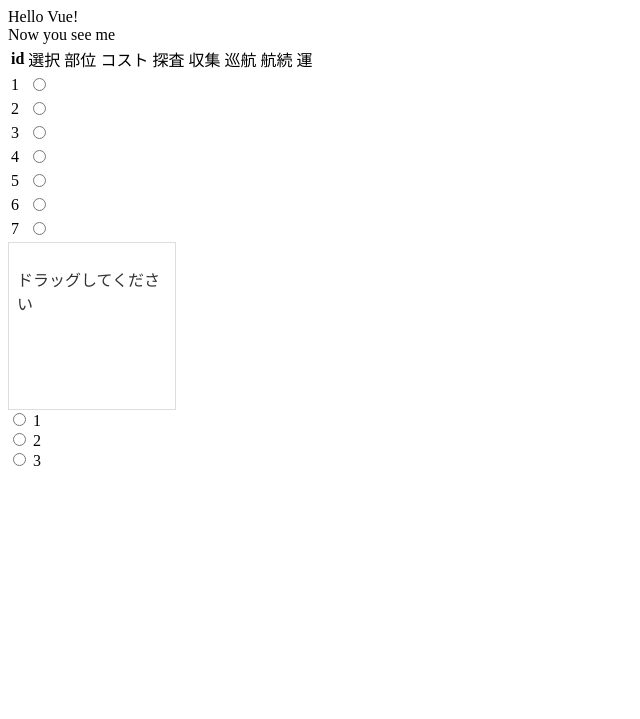
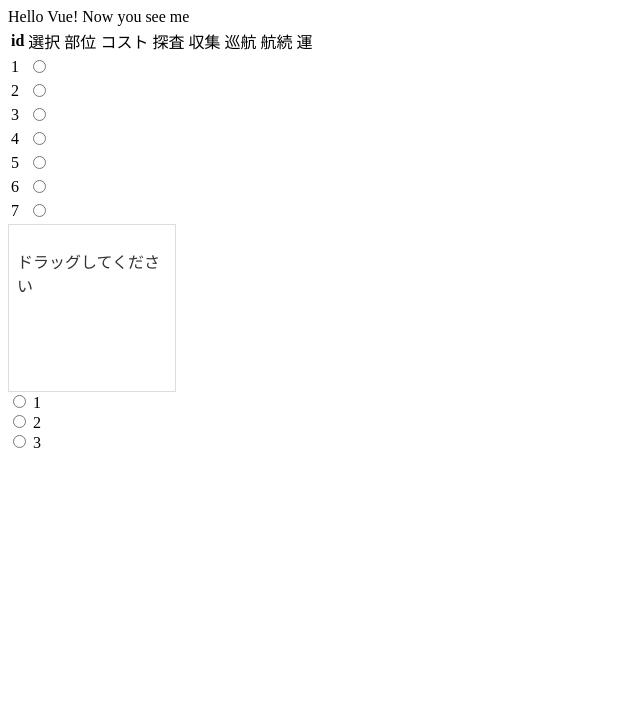
Before and after one commit to mintmallow/voyager, a plain HTML site: page index.html in a window 1280 px wide. Shown: the part 81-800 px from the top of the page, without its empty margins (0-640 px from the left). Drawn offline with nearby package versions, Linux system fonts and the light colour scheme.

Commit message:
Update index.html

```diff
--- a/index.html
+++ b/index.html
@@ -14,10 +14,8 @@
 <h1>ボイジャー　パーツ組み合わせ</h1>
 <div id="app">
   {{ message }}
-</div>
 
-<div id="app">
-  <span v-if="seen">Now you see me</span>
+ <span v-if="seen">Now you see me</span>
 </div>
 
 <table class="table01">
```
